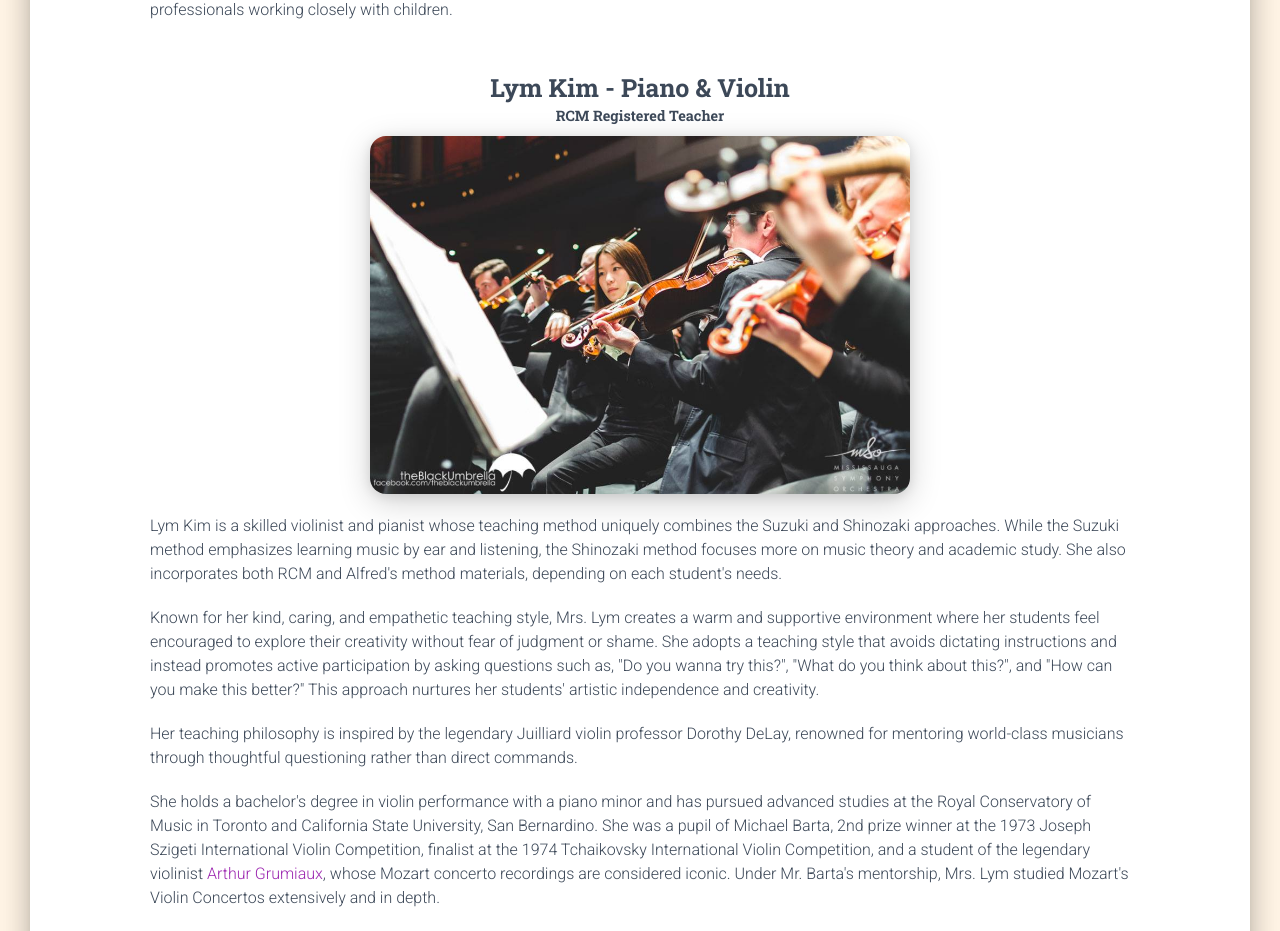
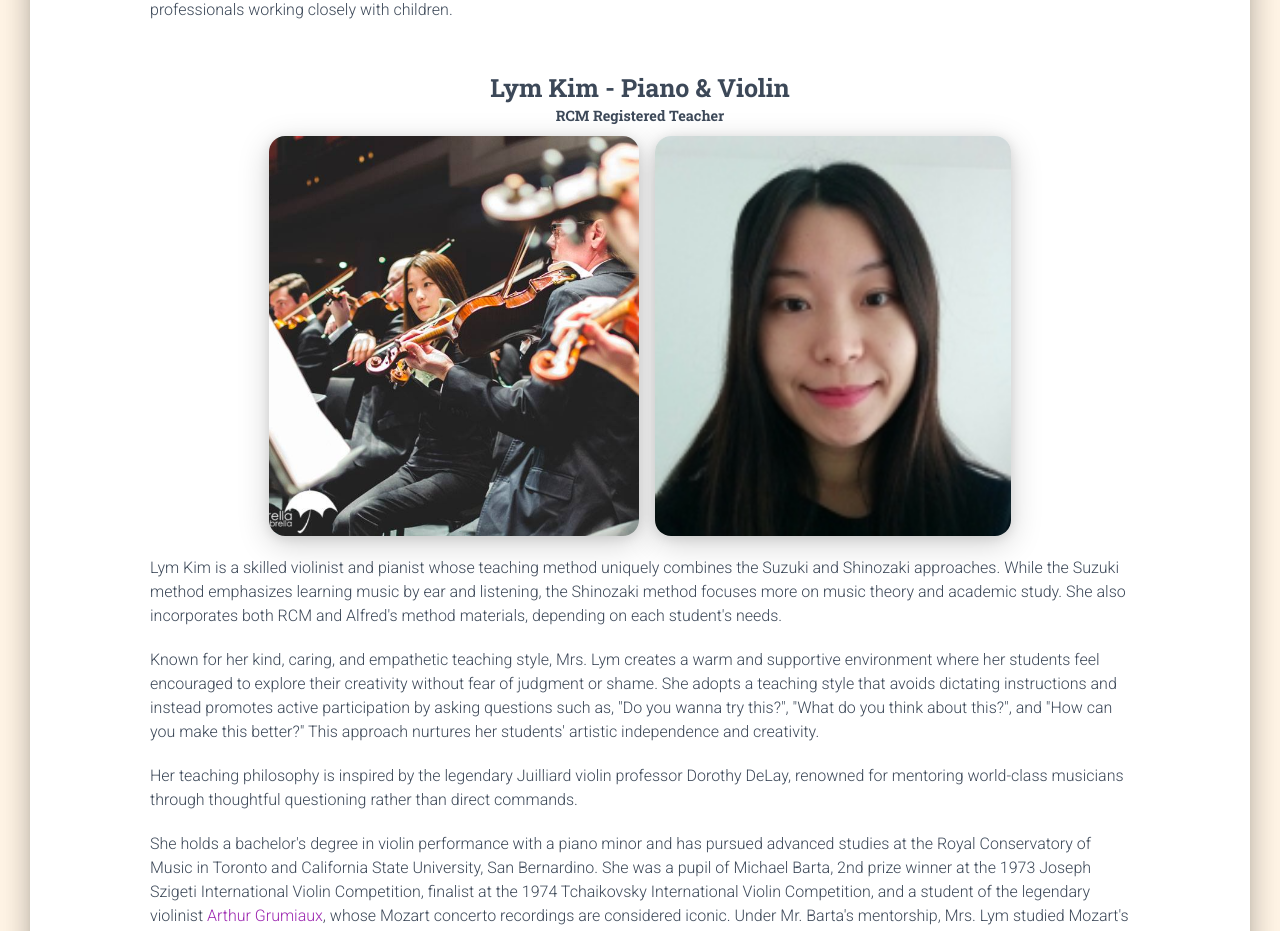
Before and after one commit to czodiac/teacherlym, a Next.js app: page /profile in a window 1280 px wide. Shown: the part 1153-2084 px from the top of the page. Built offline with nearby package versions, Linux system fonts and the light colour scheme.

Commit message:
림 사진 추가

```diff
--- a/pages/profile.js
+++ b/pages/profile.js
@@ -3,13 +3,13 @@ import classNames from "classnames";
 // @material-ui/core components
 import { makeStyles } from "@material-ui/core/styles";
 // core components
-import Header from "/components/Header/Header.js";
-import Footer from "/components/Footer/Footer.js";
-import GridContainer from "/components/Grid/GridContainer.js";
-import GridItem from "/components/Grid/GridItem.js";
-import HeaderLinks from "/components/Header/HeaderLinks.js";
+import Header from "../components/Header/Header.js"; // ✅ 상대경로
+import Footer from "../components/Footer/Footer.js";
+import GridContainer from "../components/Grid/GridContainer.js";
+import GridItem from "../components/Grid/GridItem.js";
+import HeaderLinks from "../components/Header/HeaderLinks.js";
 
-import styles from "/styles/jss/nextjs-material-kit/pages/profilePage.js";
+import styles from "../styles/jss/nextjs-material-kit/pages/profilePage.js";
 
 const useStyles = makeStyles(styles);
 
@@ -123,11 +123,18 @@ export default function ProfilePage(props) {
                   <h4 className={classes.titleSub}>RCM Registered Teacher</h4>
                 </div>
               </div>
-              <img
-                alt="Lym - West Hillhurst Violin and Piano"
-                src="./img/Lym.jpg"
-                className={classes.teacherPhotoResponsive}
-              />
+              <div className={classes.photoRow}>
+                <img
+                  alt="Lym - West Hillhurst Violin and Piano"
+                  src="./img/Lym.jpg"
+                  className={classes.photoRowItem}
+                />
+                <img
+                  alt="Lym 2 - West Hillhurst Violin and Piano"
+                  src="./img/LymLee.jpg"
+                  className={classes.photoRowItem}
+                />
+              </div>
             </GridItem>
           </GridContainer>
           <div className={classes.description}>
--- a/styles/jss/nextjs-material-kit/pages/profilePage.js
+++ b/styles/jss/nextjs-material-kit/pages/profilePage.js
@@ -116,13 +116,14 @@ const profilePageStyle = {
     marginBottom: "5px",
     fontWeight: "600",
   },
-  // Teacher photo style
+  // Single teacher photo
   teacherPhoto: {
     display: "block",
     margin: "0 auto",
     borderRadius: "16px",
     boxShadow: "0 8px 32px 0 rgba(0,0,0,0.18), 0 2px 12px 0 rgba(0,0,0,0.10)",
   },
+  // Responsive single teacher photo
   teacherPhotoResponsive: {
     display: "block",
     margin: "0 auto",
@@ -131,6 +132,35 @@ const profilePageStyle = {
     borderRadius: "16px",
     boxShadow: "0 8px 32px 0 rgba(0,0,0,0.18), 0 2px 12px 0 rgba(0,0,0,0.10)",
   },
+  // Row container for side-by-side photos
+  photoRow: {
+    display: "flex",
+    flexDirection: "row",
+    gap: "16px",
+    justifyContent: "center",
+    alignItems: "stretch", // flex-start → stretch 로 변경
+    width: "100%",
+    "@media (max-width: 600px)": {
+      flexDirection: "column", // 작은 화면에서 세로로
+      alignItems: "center",
+    },
+  },
+  // Each photo inside a row
+  photoRowItem: {
+    flex: "1 1 0",
+    width: "calc(50% + 100px)", // 50px 추가
+    maxWidth: "calc(50% + 100px)", // 50px 추가
+    height: "400px", // 고정 높이 추가
+    objectFit: "cover", // 비율 유지하며 잘라서 채움
+    borderRadius: "16px",
+    boxShadow: "0 8px 32px 0 rgba(0,0,0,0.18), 0 2px 12px 0 rgba(0,0,0,0.10)",
+    display: "block",
+    "@media (max-width: 600px)": {
+      width: "100%", // 작은 화면에서 전체 너비
+      maxWidth: "100%",
+      height: "300px", // 모바일 높이
+    },
+  },
 };
 
 export default profilePageStyle;
```
Also changed, not shown: public/img/LymLee.jpg.
